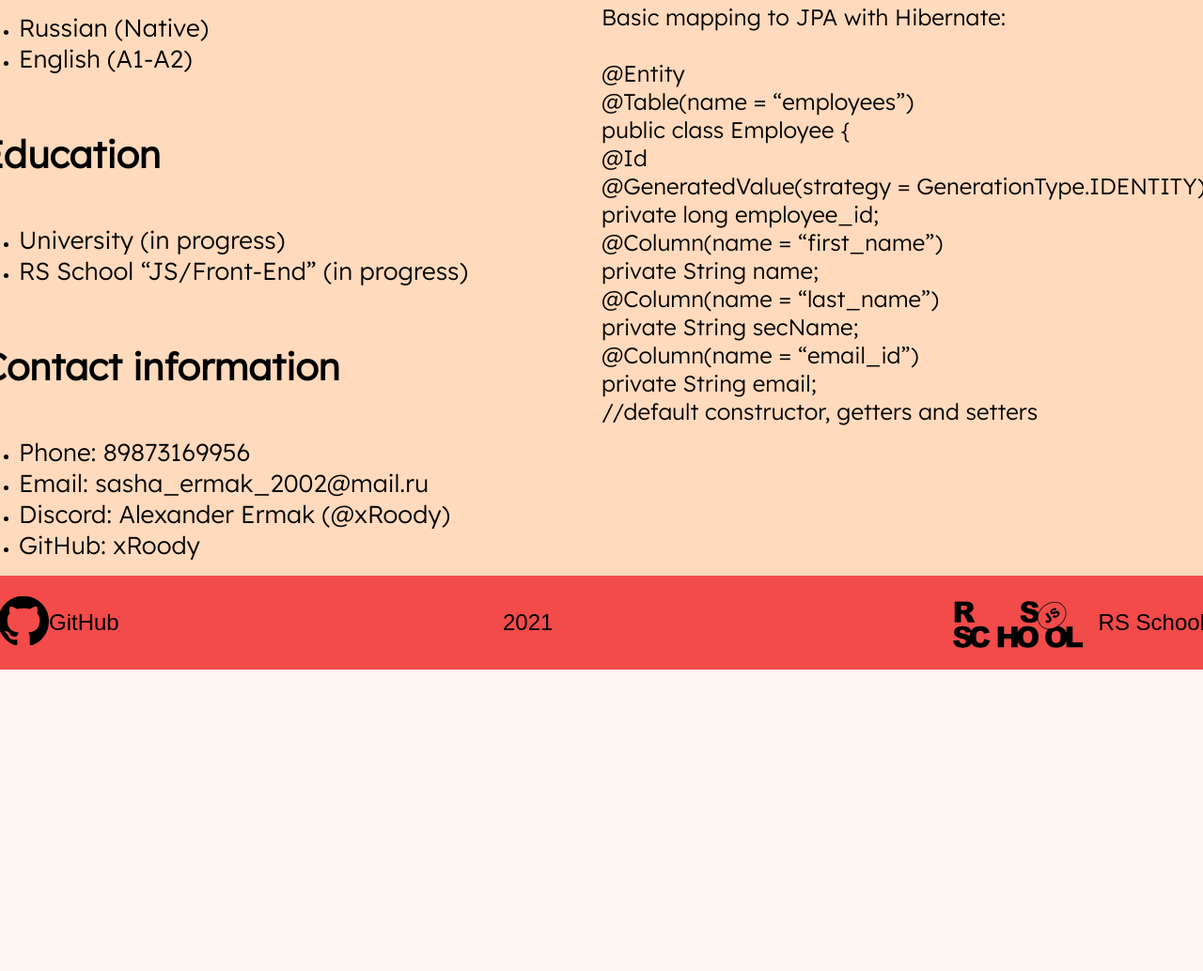
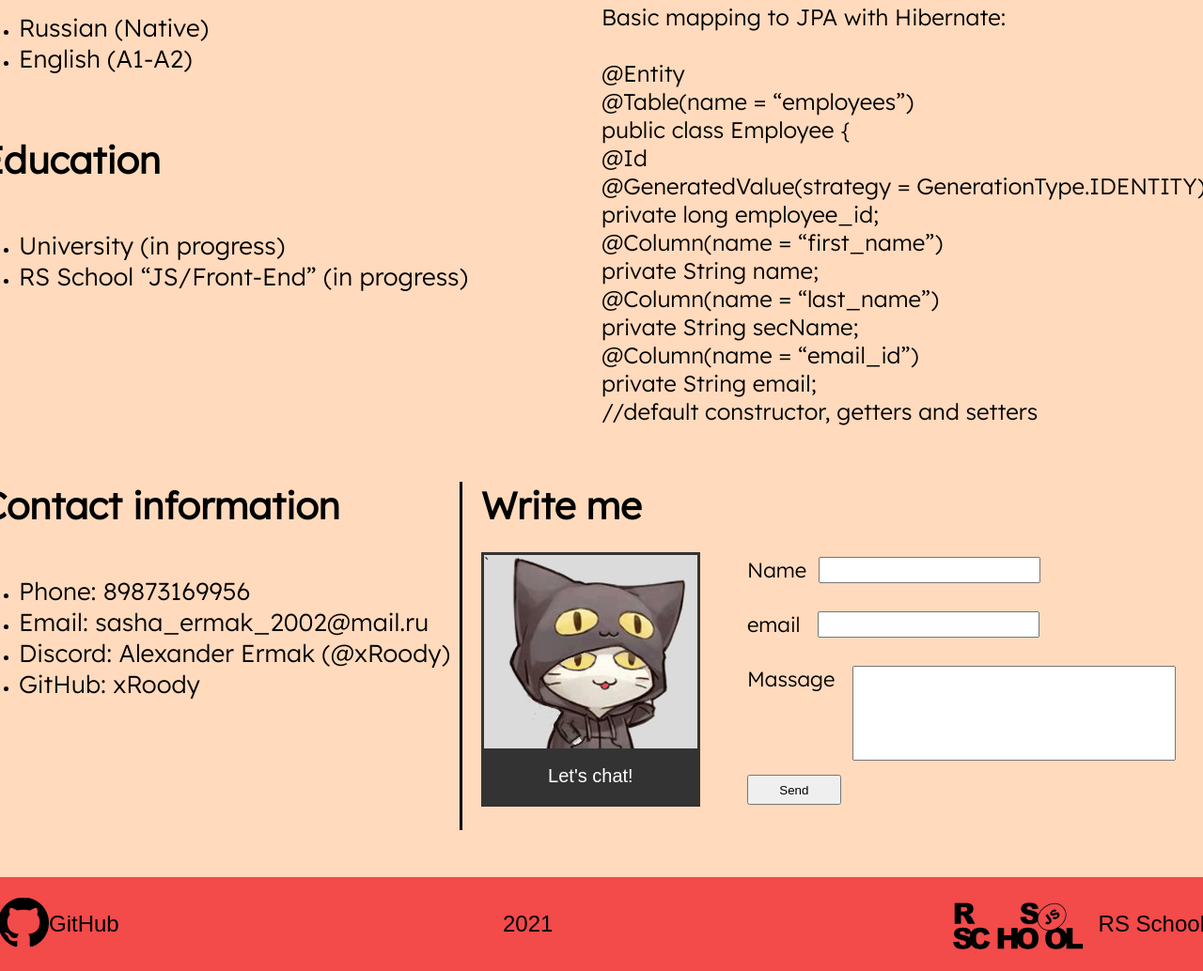
Before and after one commit to xRoody/rsschool-cv, a plain HTML site: page index.html in a window 1280 px wide. Shown: the part 1655-2689 px from the top of the page at 94% size. Before the commit the page ends 2368 px from the top, so only its background shows below. Drawn offline with Linux system fonts and the light colour scheme; a web font is replaced by a local one.

Commit message:
feat:add contact form

```diff
--- a/index.css
+++ b/index.css
@@ -16,7 +16,7 @@ body{
 }
 #wrapper{
     width: 1440px;
-    background: linear-gradient(-7.3deg, rgba(255,218,189,1) 1800px, rgba(255,255,255,1) 1801px);
+    background: linear-gradient(-7.3deg, rgba(255,218,189,1) 74%, rgba(255,255,255,1) 74.1%);
 
 }
 #dark_Back_Wrap{
@@ -184,7 +184,7 @@ pre{
     flex-direction: row;
 }
 #first_col{
-    height: 700px;
+    height: max-content;
     width: 50%;
     display: flex;
     flex-direction: column;
@@ -223,3 +223,60 @@ footer{
     width: max-content;
     border: solid #333333;
 }
+#Contacts_sect{
+    margin-top: 0;
+}
+#talk_img{
+    margin-top: 25px;
+    background-color: #dbdbdb;
+    border: solid #333333;
+    position: relative;
+    width:227px;
+    height:265px;
+    margin-bottom: 25px;
+}
+#talk_img::after{
+    content: "Let's chat!";
+    font-family: 'Lexend Exa', sans-serif;
+    font-size: 20px;
+    color: white;
+    text-align: center;
+    background-color: #333333;
+    position: absolute;
+    width: 100%;
+    padding-top: 8%;
+    padding-bottom:8% ;
+    bottom: 0;
+    left: 0;
+}
+#form_my{
+    display: flex;
+    flex-direction: column;
+    padding-top: 50px;
+    padding-left: 50px;
+}
+label{
+    display: flex;
+    font-family: 'Lexend Deca', sans-serif;
+    font-size: 22px;
+    height: max-content;
+    margin-top: 30px;
+    justify-content: start;
+}
+textarea{
+    font-family: 'Lexend Deca', sans-serif;
+    font-size: 15px;
+    resize: none;
+}
+button{
+    margin-top: 15px;
+    height: 32px;
+    width: 100px;
+    font-family: 'Lexend Exa', sans-serif;
+}
+input{
+    width: 50%;
+}
+#education_sect{
+    margin-top: 50px;
+}
--- a/index.html
+++ b/index.html
@@ -43,7 +43,8 @@ is Information systems and technologies.The curriculum of my faculty includes mo
 server-side technologies like Java then front-end technologies like html + css with JS.
 This is the main reason I want to have a new experience. I need to understand what is
 better for me back-end or front-end.
-   Now I am taking a free JavaScript course and learning Java too. </pre></div>
+   Now I am taking a free JavaScript course and learning Java too. </pre>
+                </div>
             </section>
             <section id="skills">
                 <h2 id="h_skills">Skills</h2>
@@ -151,17 +152,6 @@ better for me back-end or front-end.
                             <li><span class="text">RS School “JS/Front-End” (in progress)</span></li>
                         </ul>
                     </section>
-                        <section id="Contacts_sect">
-                            <div id="my_cont" style="margin-right: 10px">
-                                <h2 id="Contacts">Contact information</h2>
-                                <ul class="first_c_ul">
-                                    <li><span class="text">Phone: 89873169956</span></li>
-                                    <li><span class="text">Email: sasha_ermak_2002@mail.ru</span></li>
-                                    <li><span class="text">Discord: Alexander Ermak (@xRoody)</span></li>
-                                    <li><span class="text">GitHub: xRoody</span></li>
-                                </ul>
-                            </div>
-                        </section>
                 </div>
                 <div id="sec_col">
                     <section id="code">
@@ -185,7 +175,41 @@ private String email;
                             </pre>
                     </section>
                 </div>
+
             </div>
+            <section id="Contacts_sect" style="margin-top: 100px;margin-bottom: 50px ">
+                <div style="display: flex">
+                    <div id="my_cont" style="margin-right: 10px">
+                        <h2 id="Contacts">Contact information</h2>
+                        <ul class="first_c_ul">
+                            <li><span class="text">Phone: 89873169956</span></li>
+                            <li><span class="text">Email: sasha_ermak_2002@mail.ru</span></li>
+                            <li><span class="text">Discord: Alexander Ermak (@xRoody)</span></li>
+                            <li><span class="text">GitHub: xRoody</span></li>
+                        </ul>
+                    </div>
+                    <div id="talk" style="padding-left: 20px; border-left: solid;">
+                        <h2>Write me</h2>
+                        <div id="talk_img">
+                            ` <img src="1.png" alt="" style="position: absolute; bottom: 0">
+                        </div>
+                    </div>
+                    <div id="form_my">
+                        <form action="data.txt" style="display: flex; flex-direction: column">
+                            <label>
+                                Name&nbsp;&nbsp;<input type="text">
+                            </label>
+                            <label>
+                                email&nbsp;&nbsp;&nbsp;<input type="text">
+                            </label>
+                            <label>
+                                Massage&nbsp;&nbsp;&nbsp;<textarea rows="5" cols="40"></textarea>
+                            </label>
+                            <button type="submit">Send</button>
+                        </form>
+                    </div>
+                </div>
+            </section>
         </div>
         <footer>
             <div class="f_div">
```
Also changed, not shown: 1.png (added), data.txt (added). Lines whose indentation alone changed are shown as unchanged.
